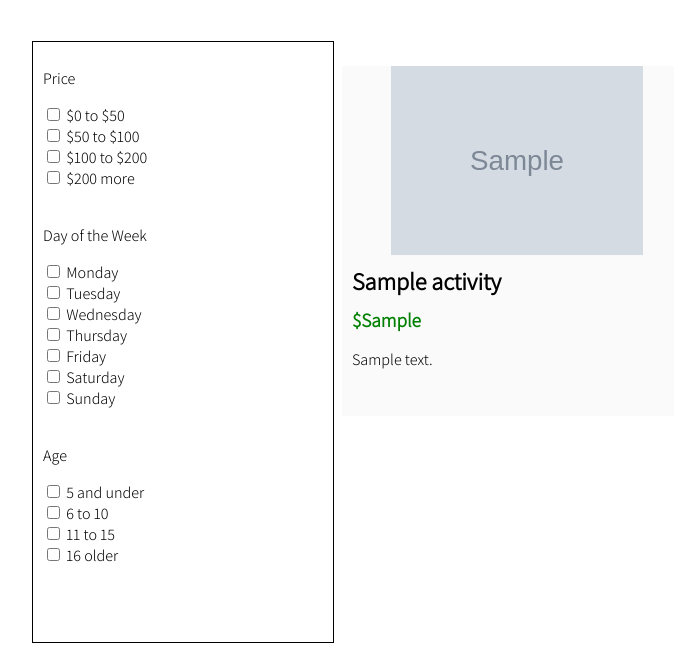
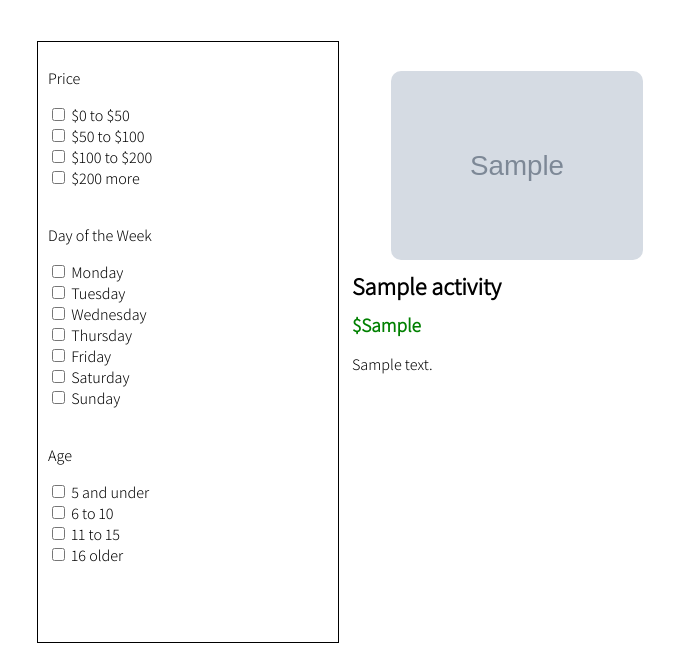
Before and after one commit to NightShift3201/activityconnect, a Django app: page /home/ in a window 1280 px wide. Shown: the part 143-800 px from the top of the page, without its empty margins (273-947 px from the left). Run offline with Django 4.2, Linux system fonts and the light colour scheme; tables that the repository leaves empty hold one stand-in row (values such as "Sample post"); grey boxes marked "Sample" are stand-in pictures.

Commit message:
Update main.css

```diff
--- a/main/static/main/main.css
+++ b/main/static/main/main.css
@@ -45,7 +45,7 @@ body {
 
   main {
     flex: 1;
-    max-width: 95%;
+    max-width: 100%;
     margin: 0 auto;
     padding: 20px;
     text-align: center;
@@ -71,13 +71,15 @@ body {
     width: 350px;
     height: 350px;
     text-align: center;
-    background-color: rgb(250, 250, 250);
-    margin: 25px 10px;
-
+    background-color: rgb(255, 255, 255);
+    margin: 15px 5px;
+    padding-top: 5px;
+    border-radius: 20px;
   }
 
   #storefront .activity:hover{
     box-shadow: 2px 2px 5px rgba(0, 0, 0, 0.1);
+    background-color: rgb(240, 240, 240);
   }
 
   #storefront .activity .image_container {
@@ -92,6 +94,7 @@ body {
     width: auto;
     height: auto;
     display: block;
+    border-radius: 10px;
   }
 
   #storefront .activity .text{
```
